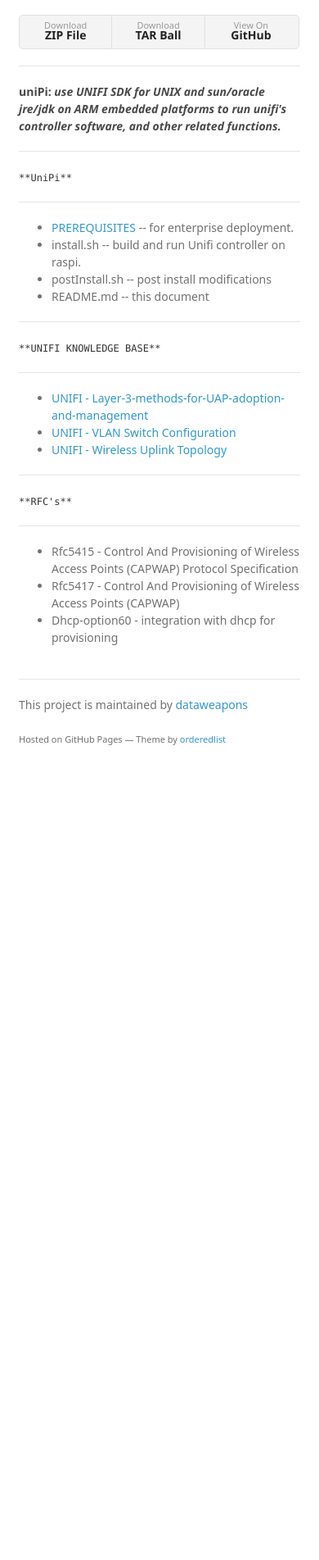
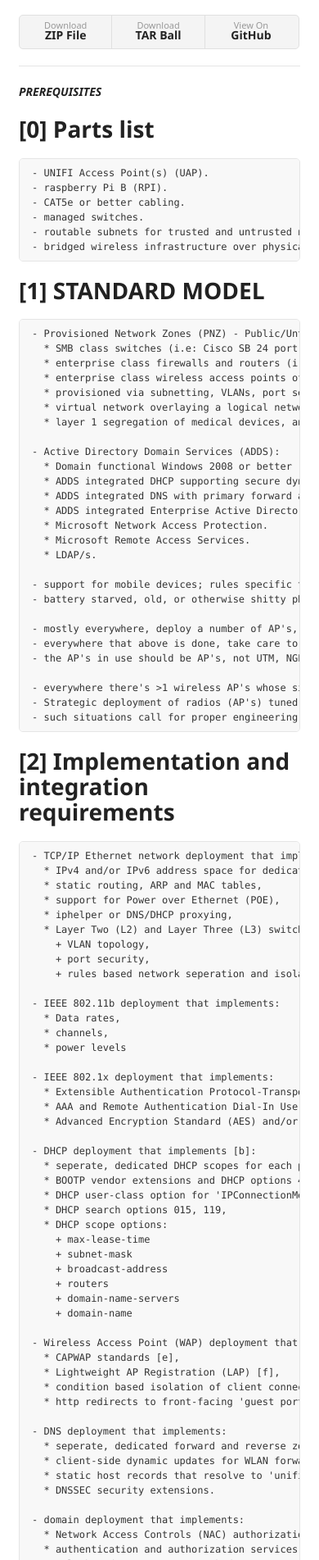
Before and after one commit to dataweapons/uniPi, a plain HTML site: page index.html in a window 390 px wide. Shown: the part 97-2000 px from the top of the page at 82% size. Before the commit the page ends 1051 px from the top, so only its background shows below. Drawn offline with Linux system fonts and the light colour scheme; a web font is replaced by a local one.

Commit message:
Create gh-pages branch via GitHub

```diff
--- a/index.html
+++ b/index.html
@@ -28,48 +28,139 @@
         </ul>
       </header>
       <section>
-        <h4>
-<a id="unipi--use-unifi-sdk-for-unix-and-sunoracle-jrejdk-on-arm-embedded-platforms-to-run-unifis-controller-software-and-other-related-functions" class="anchor" href="#unipi--use-unifi-sdk-for-unix-and-sunoracle-jrejdk-on-arm-embedded-platforms-to-run-unifis-controller-software-and-other-related-functions" aria-hidden="true"><span aria-hidden="true" class="octicon octicon-link"></span></a>uniPi:  <em>use UNIFI SDK for UNIX and sun/oracle jre/jdk on ARM embedded platforms to run unifi's controller software, and other related functions.</em>
-</h4>
+        <p><strong><em>PREREQUISITES</em></strong></p>
 
-<hr>
+<h1></h1>
 
-<p><code>**UniPi**</code></p>
+<h1>
+<a id="0-parts-list" class="anchor" href="#0-parts-list" aria-hidden="true"><span aria-hidden="true" class="octicon octicon-link"></span></a>[0] Parts list</h1>
 
-<hr>
+<pre><code>- UNIFI Access Point(s) (UAP).
+- raspberry Pi B (RPI).
+- CAT5e or better cabling.
+- managed switches.
+- routable subnets for trusted and untrusted networks.
+- bridged wireless infrastructure over physical, managed switch ports.
+</code></pre>
 
-<ul>
-<li>
-<a href="https://github.com/dataweapons/uniPi/blob/master/Prerequisites.md">PREREQUISITES</a> -- for enterprise deployment.</li>
-<li>install.sh -- build and run Unifi controller on raspi. </li>
-<li>postInstall.sh -- post install modifications </li>
-<li>README.md -- this document</li>
-</ul>
+<h1></h1>
 
-<hr>
+<h1>
+<a id="1-standard-model" class="anchor" href="#1-standard-model" aria-hidden="true"><span aria-hidden="true" class="octicon octicon-link"></span></a>[1] STANDARD MODEL</h1>
 
-<p><code>**UNIFI KNOWLEDGE BASE**</code></p>
+<pre><code>- Provisioned Network Zones (PNZ) - Public/Untrusted, Public/WAN, DMZ, and Private/Trusted at layers 1-3.
+  * SMB class switches (i.e: Cisco SB 24 port managed switch),
+  * enterprise class firewalls and routers (i.e: sonicwall devices, Cisco ASA).
+  * enterprise class wireless access points of same chipset, some bridging, some not.
+  * provisioned via subnetting, VLANs, port security, static routing, ARP &amp; MAC tables, firewalling.
+  * virtual network overlaying a logical network overlaying a physical wired/wireless network.
+  * layer 1 segregation of medical devices, and PHI.
 
-<hr>
+- Active Directory Domain Services (ADDS):
+  * Domain functional Windows 2008 or better
+  * ADDS integrated DHCP supporting secure dynamic updates
+  * ADDS integrated DNS with primary forward and reverse zones for PNZ's.
+  * ADDS integrated Enterprise Active Directory Certificate Services.
+  * Microsoft Network Access Protection.
+  * Microsoft Remote Access Services.
+  * LDAP/s.
 
-<ul>
-<li><a href="https://help.ubnt.com/hc/en-us/articles/204909754-UniFi-Layer-3-methods-for-UAP-adoption-and-management">UNIFI - Layer-3-methods-for-UAP-adoption-and-management </a></li>
-<li>
-<a href="https://help.ubnt.com/hc/en-us/articles/205146150-UniFi-VLAN-switch-configuration">UNIFI - VLAN Switch Configuration</a> </li>
-<li><a href="https://help.ubnt.com/hc/en-us/articles/205146000-UniFi-Set-up-UAPs-in-wireless-uplink-topology">UNIFI - Wireless Uplink Topology</a></li>
-</ul>
+- support for mobile devices; rules specific to vendors to allow harmonious coexistence of varying classes of devices, but
+- battery starved, old, or otherwise shitty phones can't be allowed to connect; blacklisted once the weak signal is detected.
 
-<hr>
+- mostly everywhere, deploy a number of AP's, and if needed, bridges, extenders meshes, wds, etc.
+- everywhere that above is done, take care to avoid saturation, as in, too many AP's, or similar miscalculations.
+- the AP's in use should be AP's, not UTM, NGFW, routers, etc.  The functions of the UTM should then be done by the UTM, et al.
 
-<p><code>**RFC's**</code></p>
+- everywhere there's &gt;1 wireless AP's whose signals meet in physical space, there's disharmony.  Best to keep them separated.
+- Strategic deployment of radios (AP's) tuned at 20Hz spread over channels 1, 6, and 11 is the path to a virtuous network.
+- such situations call for proper engineering.  The kind that involves packets, routes, ciphers, algebra, calculus, and planning.
+</code></pre>
 
-<hr>
+<h1></h1>
 
-<ul>
-<li>Rfc5415 - Control And Provisioning of Wireless Access Points (CAPWAP) Protocol Specification</li>
-<li>Rfc5417 - Control And Provisioning of Wireless Access Points (CAPWAP) </li>
-<li>Dhcp-option60 - integration with dhcp for provisioning</li>
-</ul>
+<h1>
+<a id="2-implementation-and-integration-requirements" class="anchor" href="#2-implementation-and-integration-requirements" aria-hidden="true"><span aria-hidden="true" class="octicon octicon-link"></span></a>[2] Implementation and integration requirements</h1>
+
+<pre><code>- TCP/IP Ethernet network deployment that implements:
+  * IPv4 and/or IPv6 address space for dedicated WLAN subnets for each private and guest subnet/VLAN.
+  * static routing, ARP and MAC tables,
+  * support for Power over Ethernet (POE),
+  * iphelper or DNS/DHCP proxying,
+  * Layer Two (L2) and Layer Three (L3) switching and routing infrastructure:
+    + VLAN topology,
+    + port security,
+    + rules based network seperation and isolation
+
+- IEEE 802.11b deployment that implements:
+  * Data rates,
+  * channels,
+  * power levels
+
+- IEEE 802.1x deployment that implements:
+  * Extensible Authentication Protocol-Transport Layer Security (EAP-TLS) [a]
+  * AAA and Remote Authentication Dial-In User Service (RADIUS),
+  * Advanced Encryption Standard (AES) and/or TKIP
+
+- DHCP deployment that implements [b]:
+  * seperate, dedicated DHCP scopes for each private and guest WLAN subnet/VLAN,
+  * BOOTP vendor extensions and DHCP options 43, 60, 82, and 138 [c],
+  * DHCP user-class option for 'IPConnectionMetric' [d],
+  * DHCP search options 015, 119,
+  * DHCP scope options:
+    + max-lease-time
+    + subnet-mask
+    + broadcast-address
+    + routers
+    + domain-name-servers
+    + domain-name
+
+- Wireless Access Point (WAP) deployment that implements:
+  * CAPWAP standards [e],
+  * Lightweight AP Registration (LAP) [f],
+  * condition based isolation of client connections,
+  * http redirects to front-facing 'guest portal',
+
+- DNS deployment that implements:
+  * seperate, dedicated forward and reverse zones for each private and guest WLAN subnet/VLAN,
+  * client-side dynamic updates for WLAN forward and reverse zones,
+  * static host records that resolve to 'unifi',
+  * DNSSEC security extensions.
+
+- domain deployment that implements:
+  * Network Access Controls (NAC) authorization and quarantining [g],
+  * authentication and authorization services,
+  * role-based access to networked resources,
+  * directory services (i.e: Active Directory, LDAP) based lookups,
+  * network-based logging and auditing integrating network and host accesses,
+  * accurate time-keeping.
+
+- PKI deployment that implements:
+  * TLS 1.2,
+  * Certificate Authority,
+  * certificate Revocation Lists (CRL),
+  * Network Device Auto-Enrollment,
+  * OCSP
+</code></pre>
+
+<h1></h1>
+
+<h1>
+<a id="3-footnotes" class="anchor" href="#3-footnotes" aria-hidden="true"><span aria-hidden="true" class="octicon octicon-link"></span></a>[3] FOOTNOTES</h1>
+
+<p>[a] RFC 2716 - PPP EAP TLS Authentication Protocol: <a href="https://www.ietf.org/rfc/rfc2716.txt">https://www.ietf.org/rfc/rfc2716.txt</a></p>
+
+<p>[b] RFC 2131 - Dynamic Host Control Protocol: <a href="https://www.ietf.org/rfc/rfc2131.txt">https://www.ietf.org/rfc/rfc2131.txt</a></p>
+
+<p>[c] RFC 2132 - DHCP Options and BOOTP Vendor Extensions: <a href="https://tools.ietf.org/html/rfc2132">https://tools.ietf.org/html/rfc2132</a></p>
+
+<p>[d] Microsoft DNS specific: <a href="https://msdn.microsoft.com/en-us/library/windows/desktop/aa394217(v=vs.85).aspx">https://msdn.microsoft.com/en-us/library/windows/desktop/aa394217(v=vs.85).aspx</a></p>
+
+<p>[e] RFC 5415 - Control And Provisioning of Wireless Access Points (CAPWAP) Protocol Spec.: <a href="https://tools.ietf.org/rfc/rfc5415.txt">https://tools.ietf.org/rfc/rfc5415.txt</a></p>
+
+<p>[f] <a href="http://www.cisco.com/c/en/us/support/docs/wireless-mobility/wireless-lan-wlan/70333-lap-registration.html">http://www.cisco.com/c/en/us/support/docs/wireless-mobility/wireless-lan-wlan/70333-lap-registration.html</a></p>
+
+<p>[g] such as Cisco Clean Access, Microsoft Network Access Protection, and others</p>
       </section>
       <footer>
         <p>This project is maintained by <a href="https://github.com/dataweapons">dataweapons</a></p>
--- a/stylesheets/github-light.css
+++ b/stylesheets/github-light.css
@@ -1,7 +1,7 @@
 /*
 The MIT License (MIT)
 
-Copyright (c) 2015 GitHub, Inc.
+Copyright (c) 2016 GitHub, Inc.
 
 Permission is hereby granted, free of charge, to any person obtaining a copy
 of this software and associated documentation files (the "Software"), to deal
@@ -27,18 +27,18 @@ SOFTWARE.
   color: #969896;
 }
 
-.pl-c1      /* constant, markup.raw, meta.diff.header, meta.module-reference, meta.property-name, support, support.constant, support.variable, variable.other.constant */,
+.pl-c1 /* constant, variable.other.constant, support, meta.property-name, support.constant, support.variable, meta.module-reference, markup.raw, meta.diff.header */,
 .pl-s .pl-v /* string variable */ {
   color: #0086b3;
 }
 
-.pl-e  /* entity */,
+.pl-e /* entity */,
 .pl-en /* entity.name */ {
   color: #795da3;
 }
 
-.pl-s .pl-s1 /* string source */,
-.pl-smi      /* storage.modifier.import, storage.modifier.package, storage.type.java, variable.other, variable.parameter.function */ {
+.pl-smi /* variable.parameter.function, storage.modifier.package, storage.modifier.import, storage.type.java, variable.other */,
+.pl-s .pl-s1 /* string source */ {
   color: #333;
 }
 
@@ -50,13 +50,13 @@ SOFTWARE.
   color: #a71d5d;
 }
 
-.pl-pds              /* punctuation.definition.string, string.regexp.character-class */,
-.pl-s                /* string */,
+.pl-s /* string */,
+.pl-pds /* punctuation.definition.string, string.regexp.character-class */,
 .pl-s .pl-pse .pl-s1 /* string punctuation.section.embedded source */,
-.pl-sr               /* string.regexp */,
-.pl-sr .pl-cce       /* string.regexp constant.character.escape */,
-.pl-sr .pl-sra       /* string.regexp string.regexp.arbitrary-repitition */,
-.pl-sr .pl-sre       /* string.regexp source.ruby.embedded */ {
+.pl-sr /* string.regexp */,
+.pl-sr .pl-cce /* string.regexp constant.character.escape */,
+.pl-sr .pl-sre /* string.regexp source.ruby.embedded */,
+.pl-sr .pl-sra /* string.regexp string.regexp.arbitrary-repitition */ {
   color: #183691;
 }
 
@@ -69,24 +69,24 @@ SOFTWARE.
 }
 
 .pl-ii /* invalid.illegal */ {
+  color: #f8f8f8;
   background-color: #b52a1d;
-  color: #f8f8f8;
 }
 
 .pl-sr .pl-cce /* string.regexp constant.character.escape */ {
+  font-weight: bold;
   color: #63a35c;
-  font-weight: bold;
 }
 
 .pl-ml /* markup.list */ {
   color: #693a17;
 }
 
-.pl-mh        /* markup.heading */,
+.pl-mh /* markup.heading */,
 .pl-mh .pl-en /* markup.heading entity.name */,
-.pl-ms        /* meta.separator */ {
+.pl-ms /* meta.separator */ {
+  font-weight: bold;
   color: #1d3e81;
-  font-weight: bold;
 }
 
 .pl-mq /* markup.quote */ {
@@ -94,28 +94,28 @@ SOFTWARE.
 }
 
 .pl-mi /* markup.italic */ {
+  font-style: italic;
   color: #333;
-  font-style: italic;
 }
 
 .pl-mb /* markup.bold */ {
+  font-weight: bold;
   color: #333;
-  font-weight: bold;
 }
 
 .pl-md /* markup.deleted, meta.diff.header.from-file */ {
+  color: #bd2c00;
   background-color: #ffecec;
-  color: #bd2c00;
 }
 
 .pl-mi1 /* markup.inserted, meta.diff.header.to-file */ {
+  color: #55a532;
   background-color: #eaffea;
-  color: #55a532;
 }
 
 .pl-mdr /* meta.diff.range */ {
+  font-weight: bold;
   color: #795da3;
-  font-weight: bold;
 }
 
 .pl-mo /* meta.output */ {
```
Also changed, not shown: params.json (+1 -1 lines).
